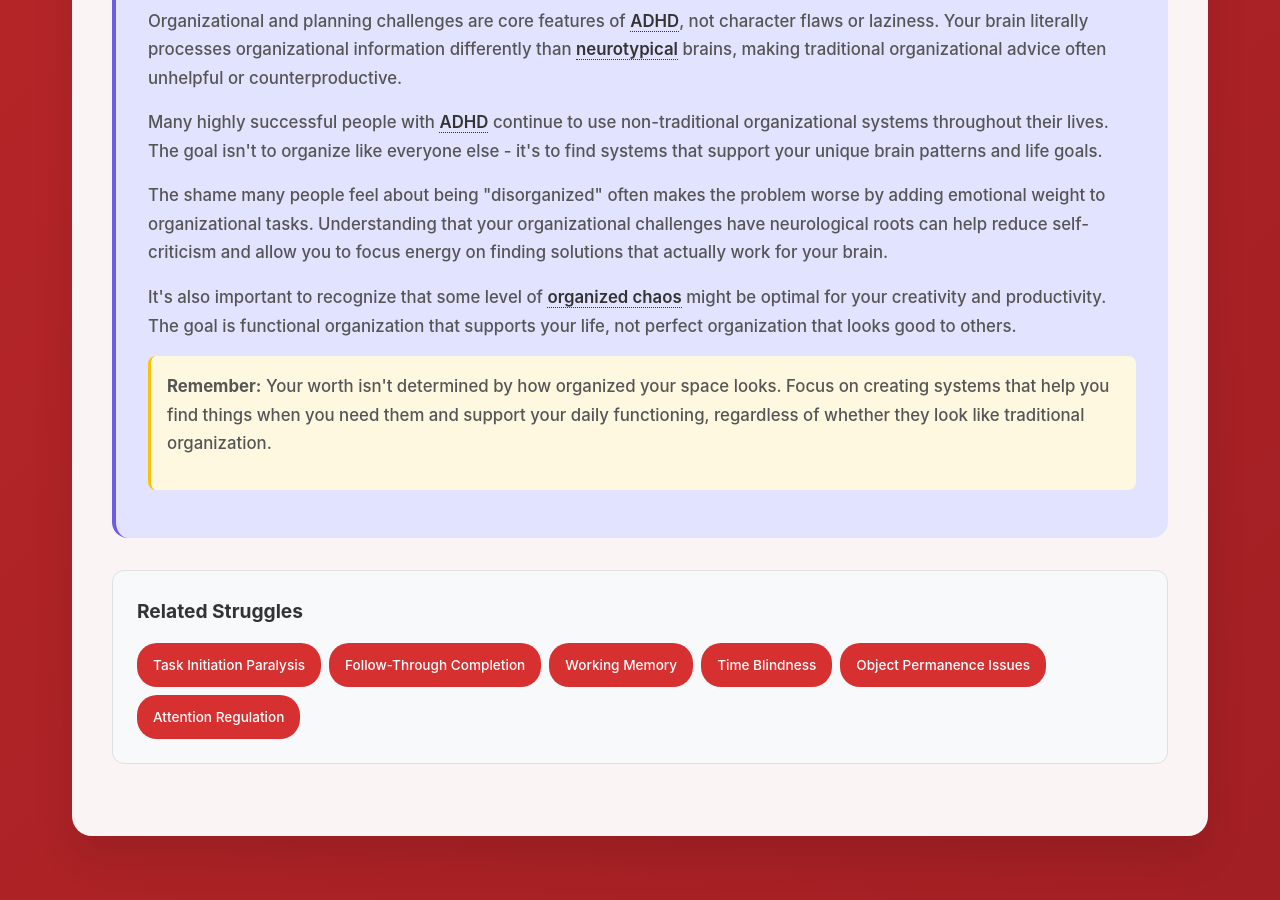
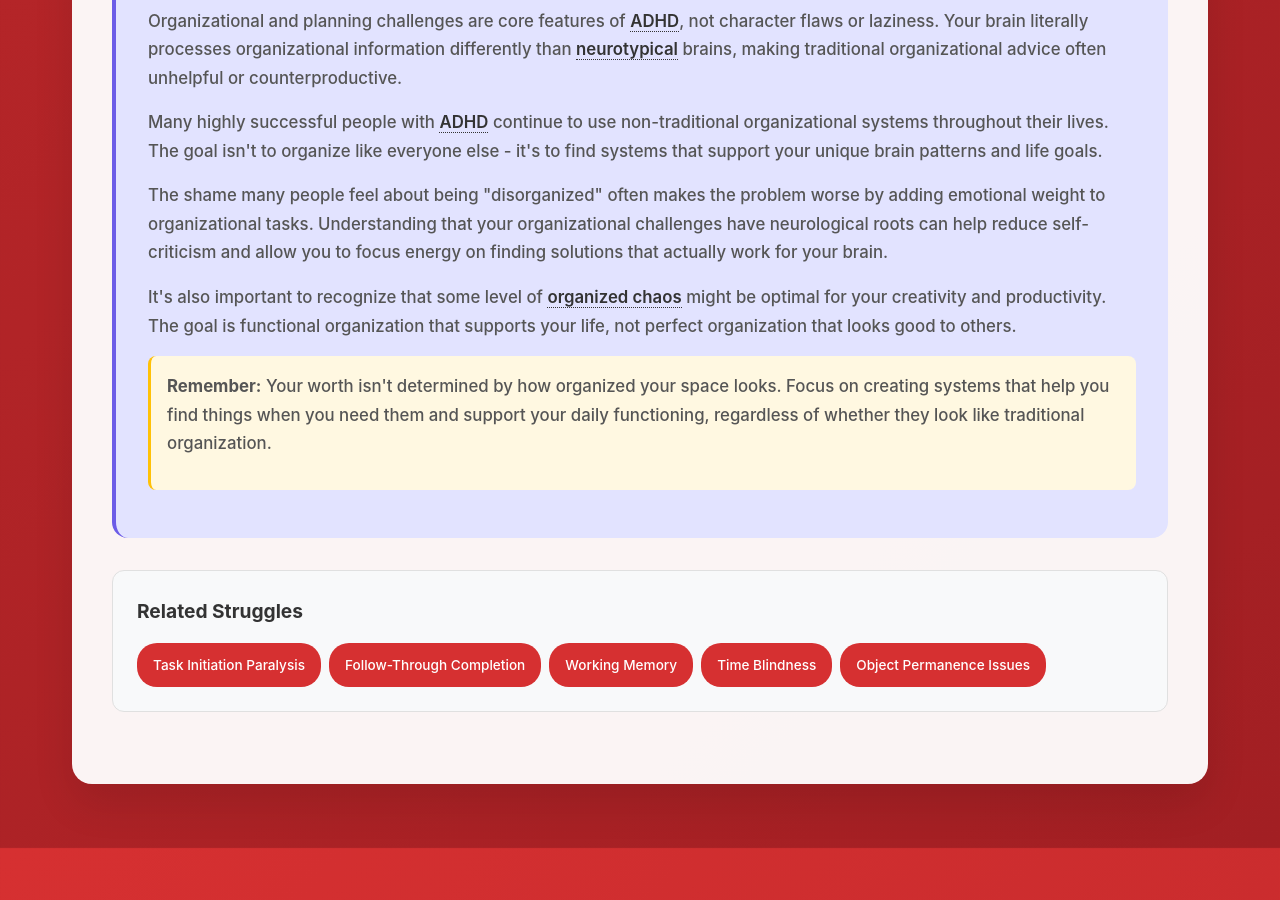
Before and after one commit to neurodivergent-survival-guide/neurodivergent-survival-guide, a Jekyll site: the page built from struggles/organization-and-planning-challenges.html, in a window 1280 px wide and 900 px high, scrolled down 4028 px. Built offline with Jekyll 4.4.1, drawn with Linux system fonts in a browser that asks for light colours; after the commit the page ends 4876 px from its top, so only the background shows below that.

Commit message:
Update organization-and-planning-challenges.html

```diff
--- a/struggles/organization-and-planning-challenges.html
+++ b/struggles/organization-and-planning-challenges.html
@@ -645,7 +645,6 @@ title: "Organization and Planning Challenges"
                     <a href="{{ '/struggles/working-memory-difficulties.html' | relative_url }}" class="struggle-tag">Working Memory</a>
                     <a href="{{ '/struggles/time-blindness.html' | relative_url }}" class="struggle-tag">Time Blindness</a>
                     <a href="{{ '/struggles/object-permanence-issues.html' | relative_url }}" class="struggle-tag">Object Permanence Issues</a>
-                    <a href="{{ '/struggles/attention-regulation.html' | relative_url }}" class="struggle-tag">Attention Regulation</a>
                 </div>
             </div>
         </div>
```
